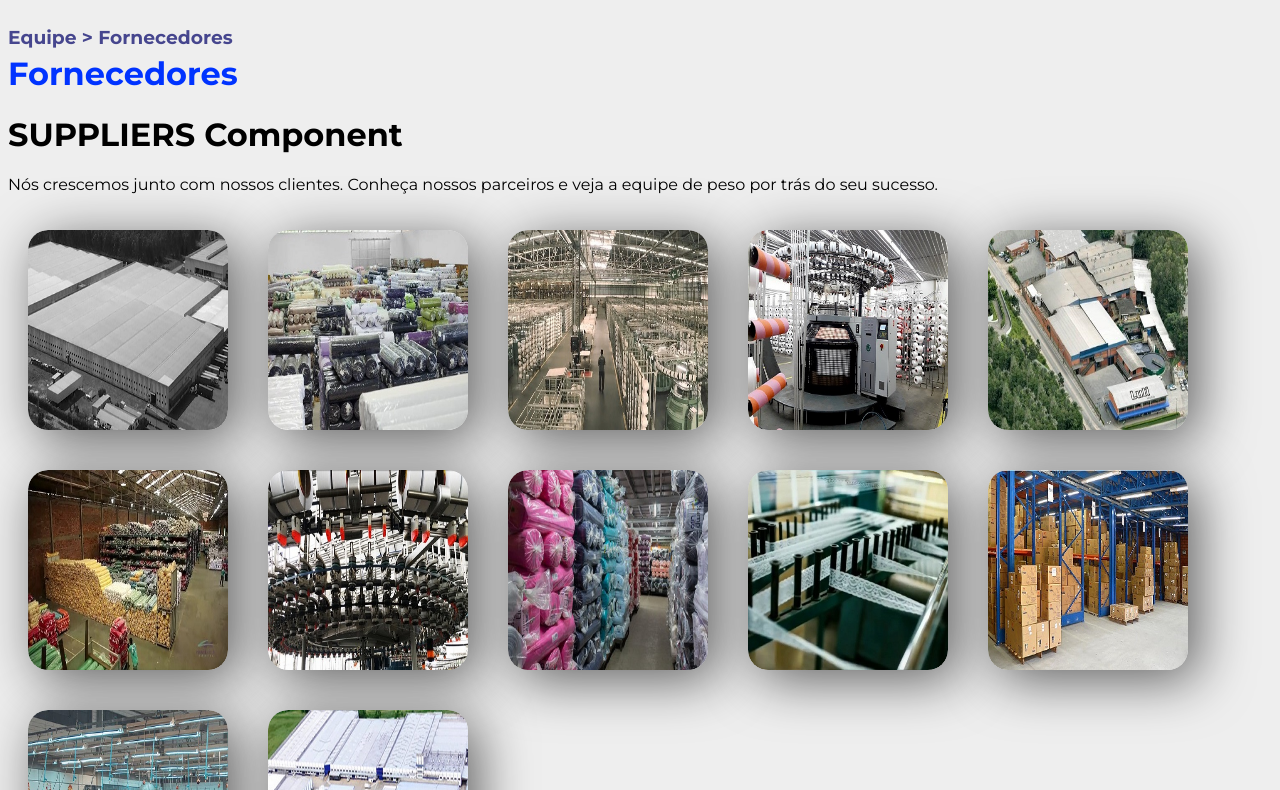
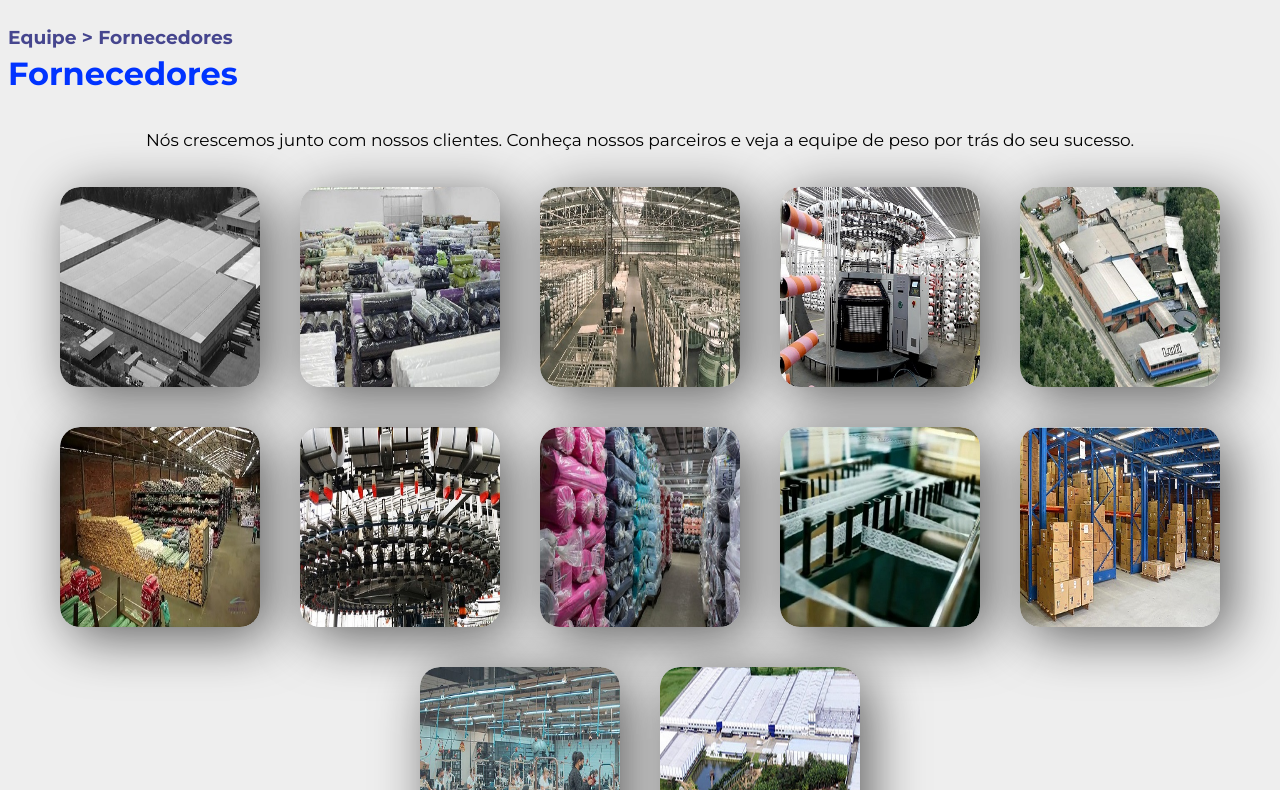
Before and after one commit to marcusviniciusmo/CompanhiaDoSaldo_Website_DEPRECATED, a React (Create React App) app in the folder frontend/: page /fornecedores in a window 1280 px wide. Shown: the part 450-1240 px from the top of the page. Built offline with nearby package versions, Linux system fonts and the light colour scheme.

Commit message:
Suppliers component styling

```diff
--- a/frontend/src/components/Suppliers/index.tsx
+++ b/frontend/src/components/Suppliers/index.tsx
@@ -1,13 +1,13 @@
 import { SuppliersData } from 'utils/Mocks/Suppliers';
 import SupplierCard from "components/SupplierCard";
+import './styles.css';
 
 function Suppliers() {
   return (
-    <>
-      <h1>SUPPLIERS Component</h1>
+    <div id='suppliersContainer'>
+      <p className='viewHeaderText'>{SuppliersData.Text}</p>
 
-      <p>{SuppliersData.Text}</p>
-
+      <div id="supplierCardsContainer">
         {
           SuppliersData.SupplierCards.map((supplier) => {
             return (
@@ -22,7 +22,8 @@ function Suppliers() {
             )
           })
         }
-    </>
+      </div>
+    </div>
   );
 };
 
--- /dev/null
+++ b/frontend/src/components/Suppliers/styles.css
@@ -0,0 +1,5 @@
+div#suppliersContainer div#supplierCardsContainer {
+  display: flex;
+  flex-wrap: wrap;
+  justify-content: center;
+}
```
Lines whose indentation alone changed are shown as unchanged.
